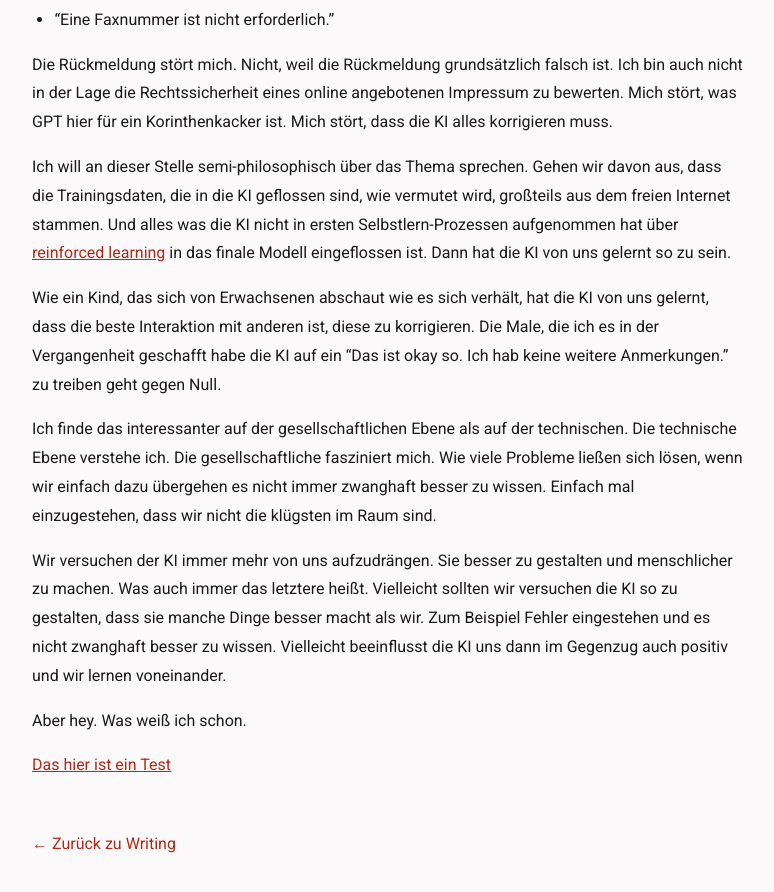
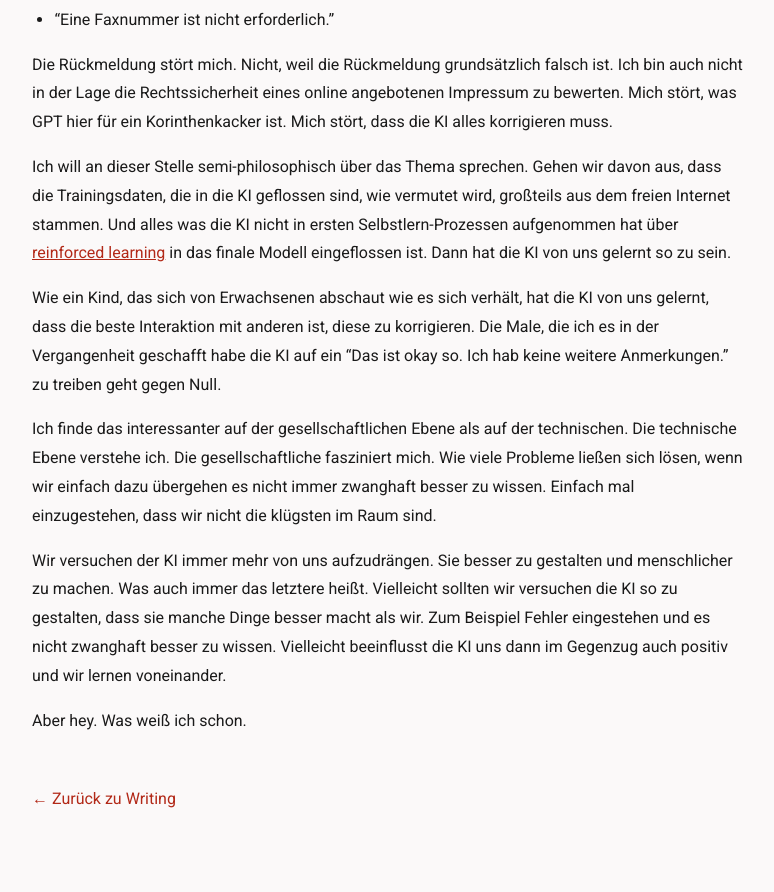
Before and after one commit to speext/speext.github.io, a Jekyll site: the page built from _posts/2026-07-11-ki-liebt-korrektur.md, in a window 1280 px wide and 900 px high, scrolled down 588 px. Shown: the top 892 px of the window, without its empty margins (252-1026 px from the left). Built offline with Jekyll 4.4.1, drawn with Linux system fonts in a browser that asks for light colours; after the commit the page ends 1443 px from its top, so only the background shows below that.

Commit message:
test löschen

```diff
--- a/_posts/2026-07-11-ki-liebt-korrektur.md
+++ b/_posts/2026-07-11-ki-liebt-korrektur.md
@@ -23,5 +23,3 @@ Ich finde das interessanter auf der gesellschaftlichen Ebene als auf der technis
 Wir versuchen der KI immer mehr von uns aufzudrängen. Sie besser zu gestalten und menschlicher zu machen. Was auch immer das letztere heißt. Vielleicht sollten wir versuchen die KI so zu gestalten, dass sie manche Dinge besser macht als wir. Zum Beispiel Fehler eingestehen und es nicht zwanghaft besser zu wissen. Vielleicht beeinflusst die KI uns dann im Gegenzug auch positiv und wir lernen voneinander.
 
 Aber hey. Was weiß ich schon.
-
-[Das hier ist ein Test]({%post_url 2026-07-10-harness-trust-me%})
```
